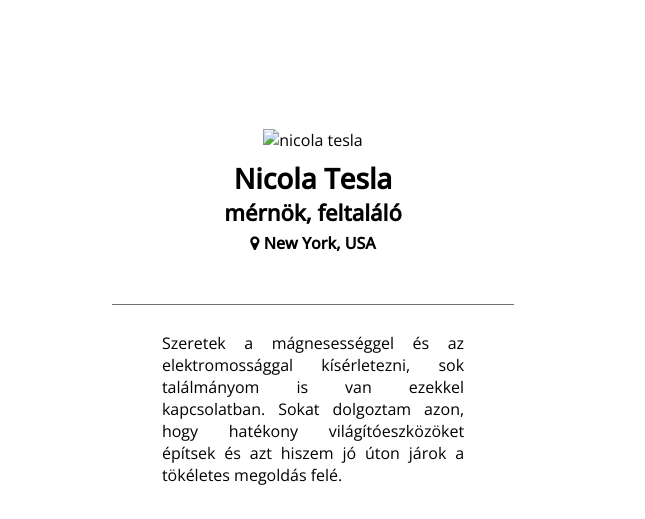
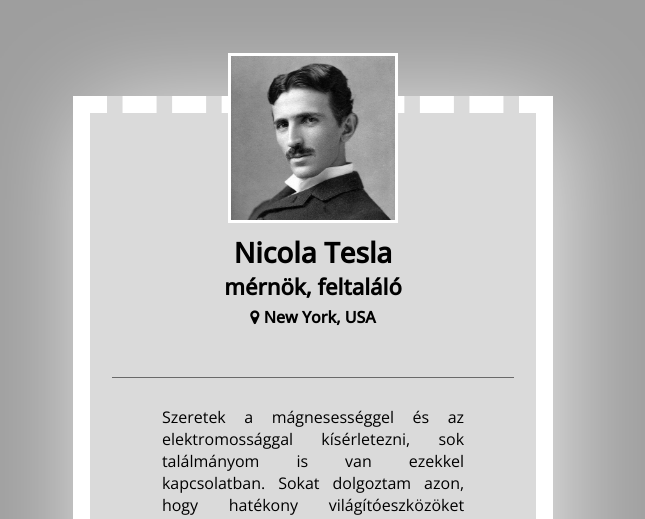
Before and after one commit to krisz777/online-nevjegy, a plain HTML site: page index.html in a window 1280 px wide. Shown: the top 519 px of the page, without its empty margins (327-972 px from the left). Drawn offline with nearby package versions, Linux system fonts and the light colour scheme; the site is published under a folder, as on GitHub Pages, so addresses that start at the root find nothing.

Commit message:
link corrections

```diff
--- a/index.html
+++ b/index.html
@@ -17,7 +17,7 @@
     <div class='profile-card'>
         <div class='head'>
             <div class='profile-image'>
-                <img src='/images/Tesla_circa_1890.jpeg' alt='nicola tesla'>
+                <img src='images/Tesla_circa_1890.jpeg' alt='nicola tesla'>
             </div>
             <div class='name-headline'>
                 <h1>Nicola Tesla</h1>
--- a/style.css
+++ b/style.css
@@ -16,7 +16,7 @@ a:hover {
 }
 
 body {
-    background: url('/images/2869216_5721.jpg') no-repeat center center fixed;
+    background: url('images/2869216_5721.jpg') no-repeat center center fixed;
     background-size: cover;
     display: flex;
     justify-content: center;
```
